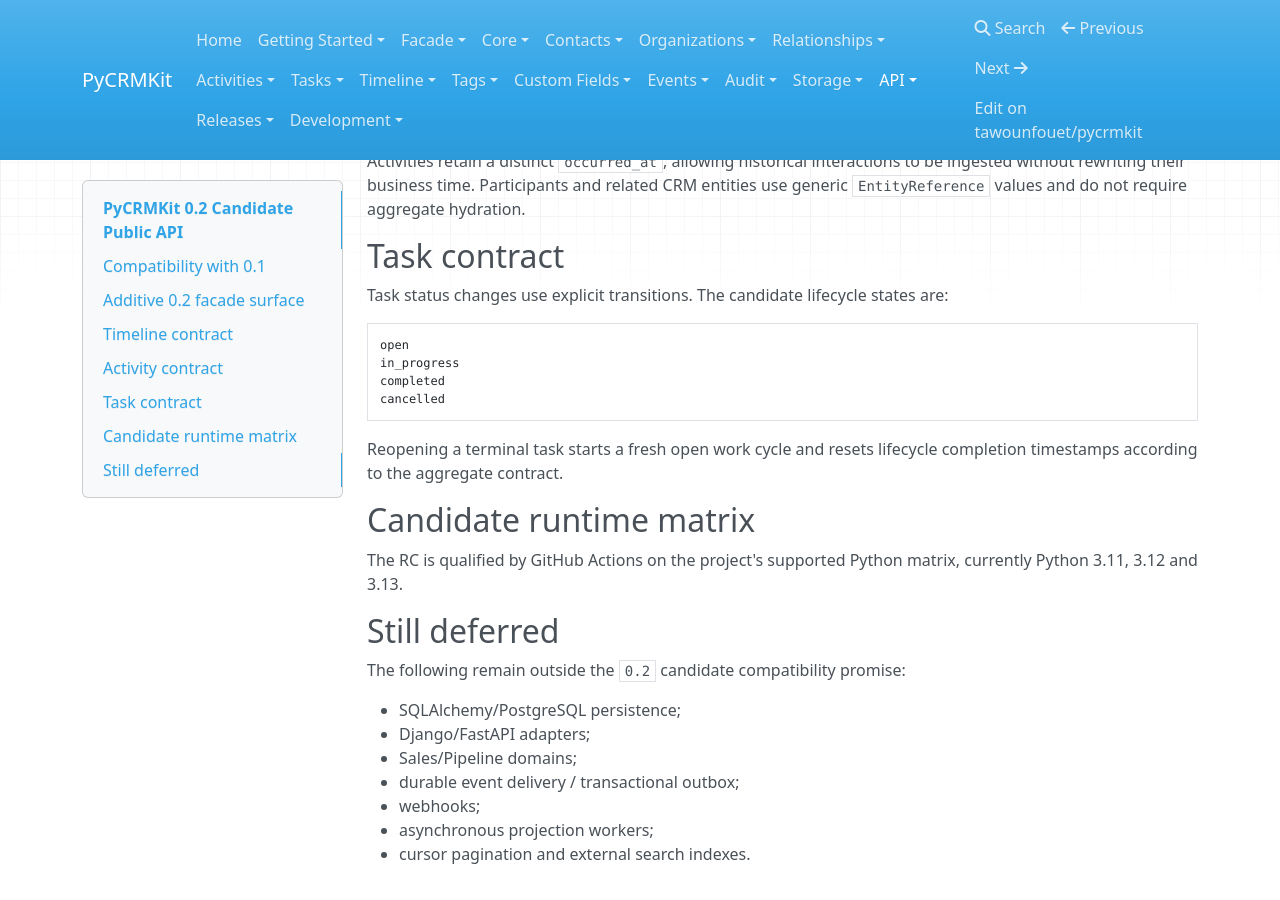
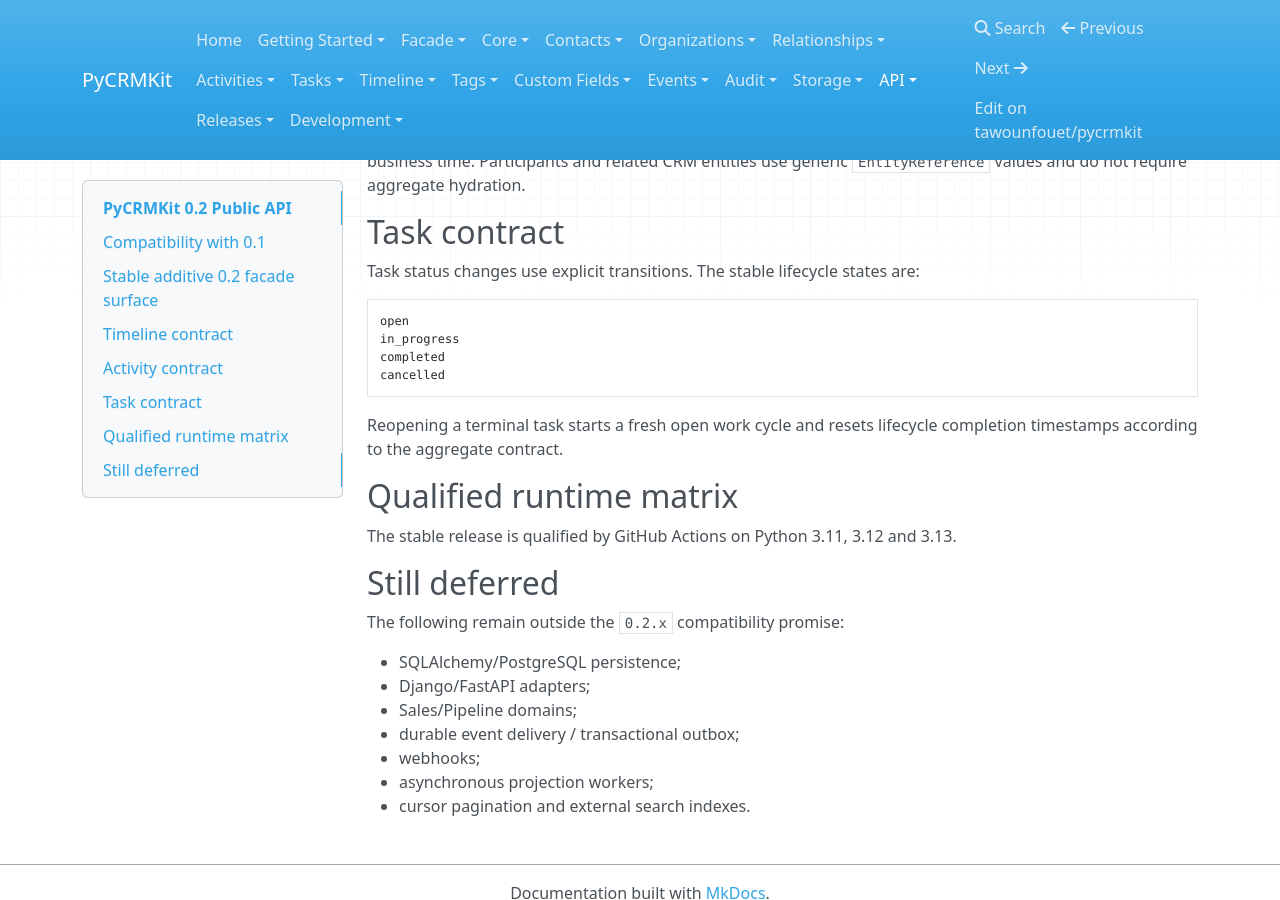
Before and after one commit to tawounfouet/pycrmkit, an MkDocs documentation site: the page built from docs/api/0.2-public-api.md, in a window 1280 px wide and 900 px high, scrolled down 1499 px. Built offline with MkDocs 1.6.1, drawn with Linux system fonts in a browser that asks for light colours; nearby versions of some CDN libraries; some of the changed text lies outside the part shown.

Commit message:
release: promote PyCRMKit 0.2.0 stable

````diff
--- a/docs/api/0.2-public-api.md
+++ b/docs/api/0.2-public-api.md
@@ -1,6 +1,6 @@
-# PyCRMKit 0.2 Candidate Public API
+# PyCRMKit 0.2 Public API
 
-`0.2.0rc1` freezes the candidate Activity & Timeline surface that is intended to become stable in `0.2.0` if no release-blocking compatibility defect is found.
+`0.2.0` freezes the stable Activity, Task and Timeline surface for the `0.2.x` release line.
 
 ## Compatibility with 0.1
 
@@ -21,7 +21,7 @@
 
 The `0.1` CRM Core namespaces continue to be available without renaming.
 
-## Additive 0.2 facade surface
+## Stable additive 0.2 facade surface
 
 ```text
 CRM.activities
@@ -75,7 +75,7 @@
 
 ## Task contract
 
-Task status changes use explicit transitions. The candidate lifecycle states are:
+Task status changes use explicit transitions. The stable lifecycle states are:
 
 ```text
 open
@@ -86,13 +86,13 @@
 
 Reopening a terminal task starts a fresh open work cycle and resets lifecycle completion timestamps according to the aggregate contract.
 
-## Candidate runtime matrix
+## Qualified runtime matrix
 
-The RC is qualified by GitHub Actions on the project's supported Python matrix, currently Python 3.11, 3.12 and 3.13.
+The stable release is qualified by GitHub Actions on Python 3.11, 3.12 and 3.13.
 
 ## Still deferred
 
-The following remain outside the `0.2` candidate compatibility promise:
+The following remain outside the `0.2.x` compatibility promise:
 
 - SQLAlchemy/PostgreSQL persistence;
 - Django/FastAPI adapters;
--- a/mkdocs.yml
+++ b/mkdocs.yml
@@ -45,10 +45,11 @@
       - Memory Adapter: storage/memory.md
   - API:
       - 0.1 Public API: api/0.1-public-api.md
-      - 0.2 Candidate Public API: api/0.2-public-api.md
+      - 0.2 Public API: api/0.2-public-api.md
   - Releases:
       - 0.1.0 CRM Core Stable: releases/0.1.0.md
       - 0.2.0rc1 Activity & Timeline RC: releases/0.2.0rc1.md
+      - 0.2.0 Activity & Timeline Stable: releases/0.2.0.md
   - Development:
       - Contributing: development/contributing.md
       - Testing: development/testing.md
--- a/src/pycrmkit/__about__.py
+++ b/src/pycrmkit/__about__.py
@@ -1,3 +1,3 @@
 """Package metadata."""
 
-__version__ = "0.2.0rc1"
+__version__ = "0.2.0"
````
Also changed, not shown: CHANGELOG.md (+27 -0 lines), 4 other files.
